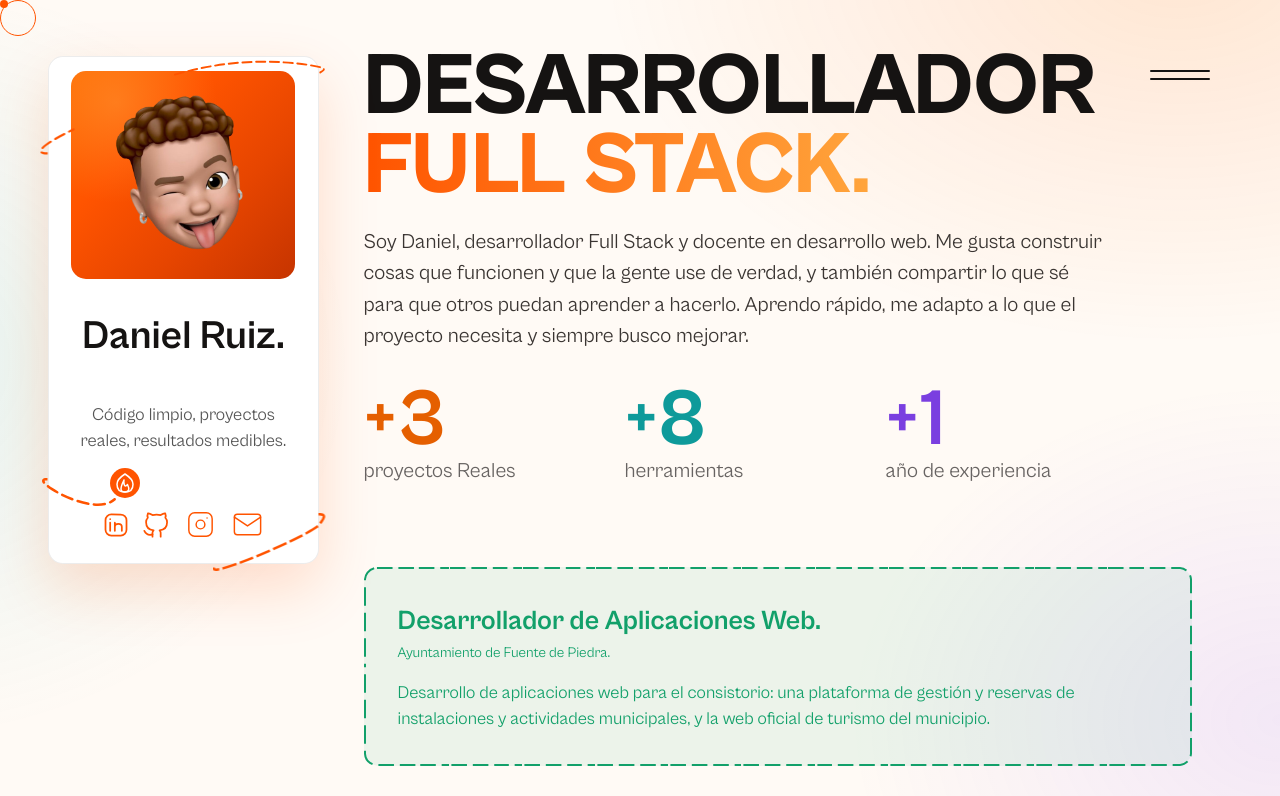
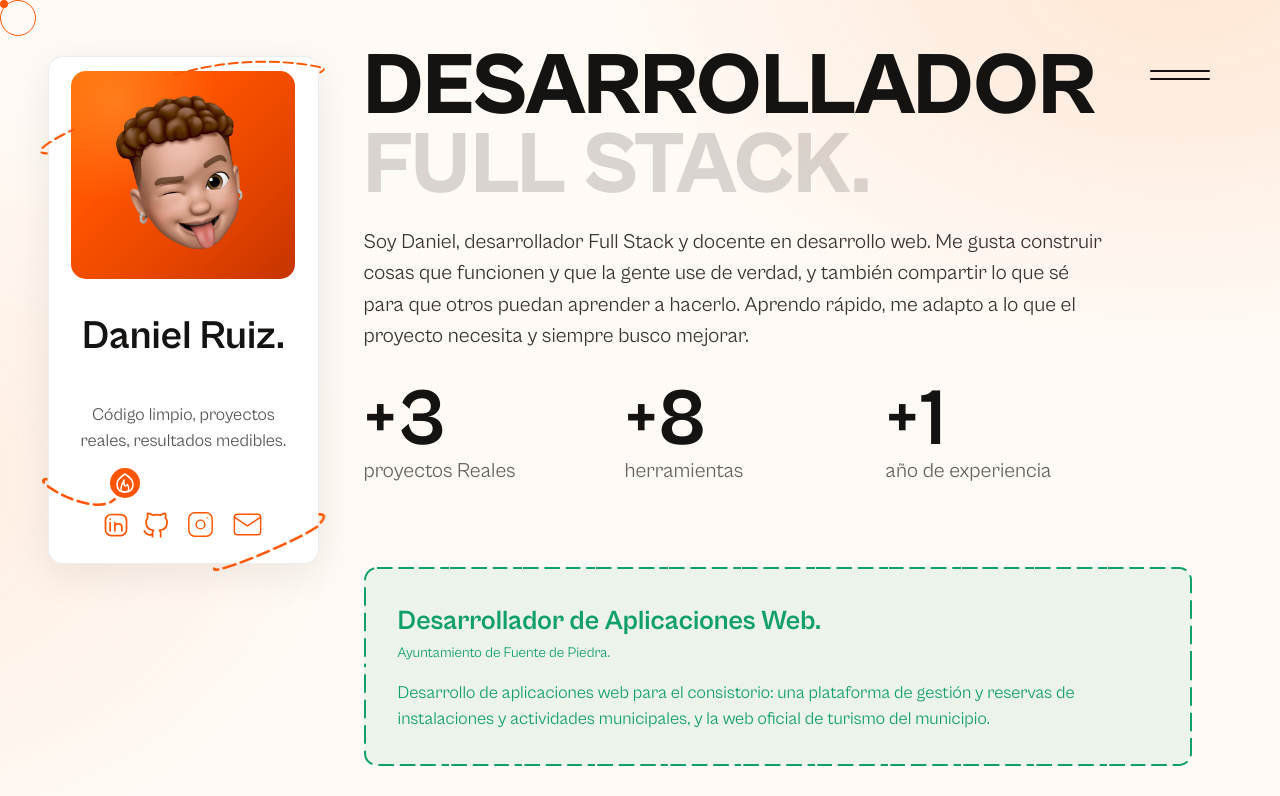
Before and after one commit to DanieloDEV24/danielodev, a React (Vite) app: page / in a window 1280 px wide. Shown: the top 796 px of the page. Built offline with nearby package versions, Linux system fonts and the light colour scheme.

Commit message:
update styles and projects

```diff
--- a/src/index.css
+++ b/src/index.css
@@ -80,20 +80,20 @@
     --muted: rgba(21, 19, 18, 0.65);
     --muted-2: rgba(21, 19, 18, 0.55);
 
-    --hover-bg: rgba(255, 84, 0, 0.07);
-    --hover-bg-strong: rgba(255, 84, 0, 0.10);
+    --hover-bg: rgba(21, 19, 18, 0.05);
+    --hover-bg-strong: rgba(21, 19, 18, 0.08);
     --surface-icon: rgba(21, 19, 18, 0.05);
     --border-soft: rgba(21, 19, 18, 0.15);
     --btn-bg: #f9f9f9;
 
-    --tool-icon-bg: #ffffff;
-    --tool-icon-border: rgba(255, 84, 0, 0.14);
+    --tool-icon-bg: #f6f4f1;
+    --tool-icon-border: rgba(21, 19, 18, 0.08);
 
     --card-bg: #ffffff;
     --card-title: #151312;
     --card-text: #555;
     --card-border: rgba(21, 19, 18, 0.08);
-    --card-shadow: 0 24px 60px rgba(255, 84, 0, 0.18);
+    --card-shadow: 0 10px 40px rgba(21, 19, 18, 0.08);
 
     --menu-bg: #fffaf5;
     --menu-text: #151312;
@@ -1286,84 +1286,13 @@ article.card-proyecto ul.links li:hover svg {
 }
 
 /* =========================================================
-   TEMA CLARO: más color y profundidad
+   TEMA CLARO: fondo anaranjado suave
    ========================================================= */
 @media (prefers-color-scheme: light) {
-  /* Fondo con manchas de color suaves fijas */
   :root {
     background-image:
       radial-gradient(60rem 40rem at 92% -5%, rgba(255, 106, 0, 0.14), transparent 60%),
-      radial-gradient(50rem 40rem at -10% 45%, rgba(50, 204, 204, 0.13), transparent 60%),
-      radial-gradient(45rem 35rem at 100% 90%, rgba(142, 81, 255, 0.11), transparent 60%);
+      radial-gradient(50rem 40rem at -10% 60%, rgba(255, 106, 0, 0.09), transparent 60%);
     background-attachment: fixed;
   }
-
-  /* Segunda línea de los títulos en degradado naranja */
-  #home #contenedor-home > h1 span:nth-of-type(2),
-  #proyectos > h2 span:nth-of-type(2),
-  #herramientas > h2 span:nth-of-type(2),
-  #contacto > h2 span:nth-of-type(2) {
-    width: fit-content;
-    background: linear-gradient(90deg, #ff5400, #ffa53c);
-    -webkit-background-clip: text;
-    background-clip: text;
-    color: transparent;
-  }
-
-  /* Contadores con un color cada uno */
-  #contenedor-home .contenedor-contadores-home > div:nth-child(1) dt { color: var(--acc-orange); }
-  #contenedor-home .contenedor-contadores-home > div:nth-child(2) dt { color: var(--acc-cyan); }
-  #contenedor-home .contenedor-contadores-home > div:nth-child(3) dt { color: var(--acc-purple); }
-
-  /* Cards de proyecto teñidas con su color */
-  #proyectos ul.proyectos li:nth-child(1) { --acc: var(--acc-cyan); }
-  #proyectos ul.proyectos li:nth-child(2) { --acc: var(--acc-green); }
-  #proyectos ul.proyectos li:nth-child(3) { --acc: var(--acc-orange); }
-  #proyectos ul.proyectos li:nth-child(4) { --acc: var(--acc-purple); }
-
-  #proyectos ul.proyectos li article.card-proyecto {
-    background: color-mix(in srgb, var(--acc) 8%, #fff);
-    box-shadow:
-      inset 0 0 0 1px color-mix(in srgb, var(--acc) 22%, transparent),
-      0 12px 30px color-mix(in srgb, var(--acc) 14%, transparent);
-  }
-
-  #proyectos ul.proyectos li article.card-proyecto:hover {
-    background: color-mix(in srgb, var(--acc) 14%, #fff);
-  }
-
-  /* Herramientas: fichas blancas con sombra cálida y filtro activo naranja */
-  #herramientas .contenedor-herramientas article .contenedor-img {
-    box-shadow: 0 8px 18px rgba(255, 84, 0, 0.12);
-  }
-
-  #herramientas aside.navegacion button {
-    background-color: #fff;
-  }
-
-  #herramientas aside.navegacion button:hover,
-  #herramientas aside.navegacion button.selected {
-    background-color: #ff5400;
-    border-color: #ff5400;
-    color: #fff;
-  }
-
-  /* Contacto: cada fila con su color */
-  #contacto li:nth-child(1) { --acc: #c63400; }
-  #contacto li:nth-child(2) { --acc: var(--acc-green); }
-  #contacto li:nth-child(3) { --acc: var(--acc-cyan); }
-  #contacto li:nth-child(4) { --acc: var(--acc-indigo); }
-
-  #contacto article.card-contacto {
-    background: color-mix(in srgb, var(--acc) 6%, #fff);
-    box-shadow: inset 0 0 0 1px color-mix(in srgb, var(--acc) 18%, transparent);
-  }
-
-  #contacto article.card-contacto:hover {
-    background: color-mix(in srgb, var(--acc) 12%, #fff);
-  }
-
-  #contacto article.card-contacto .contenedor-img {
-    background-color: color-mix(in srgb, var(--acc) 16%, #fff);
-  }
 }
```
